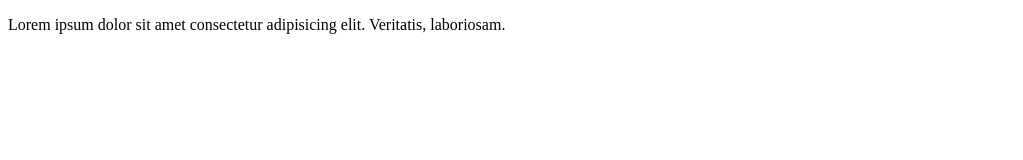
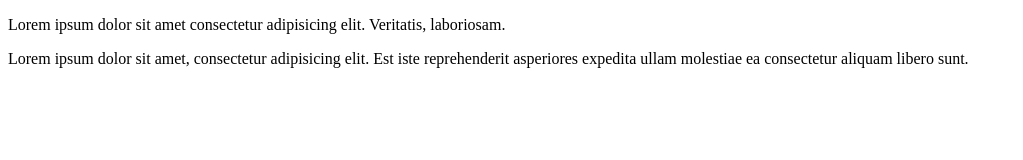
Before and after one commit to EdwSan/GitCode, a plain HTML site: page index.html in a window 1280 px wide. Shown: the whole page, without its empty margins (0-1023 px from the left). Drawn offline with Linux system fonts and the light colour scheme.

Commit message:
Ultimo cambio

```diff
--- a/index.html
+++ b/index.html
@@ -10,7 +10,10 @@
     <div class="containner">
         <div class="row">
             <p>Lorem ipsum dolor sit amet consectetur adipisicing elit. Veritatis, laboriosam.</p>
+            <p>Lorem ipsum dolor sit amet, consectetur adipisicing elit. Est iste reprehenderit
+             asperiores expedita ullam molestiae ea consectetur aliquam libero sunt.</p>
         </div>
     </div>
+
 </body>
 </html>
```
